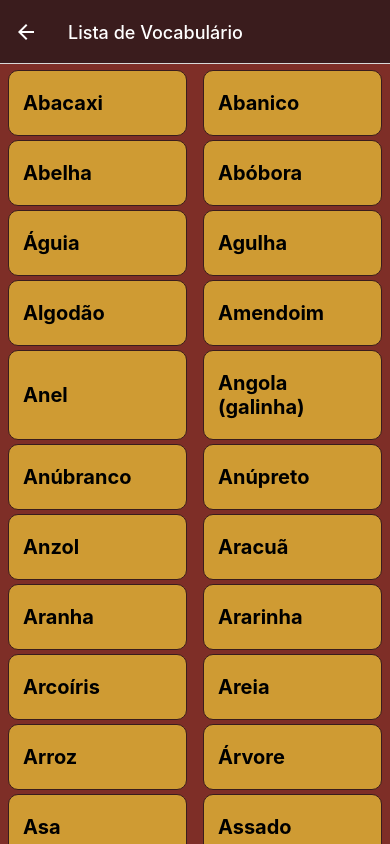
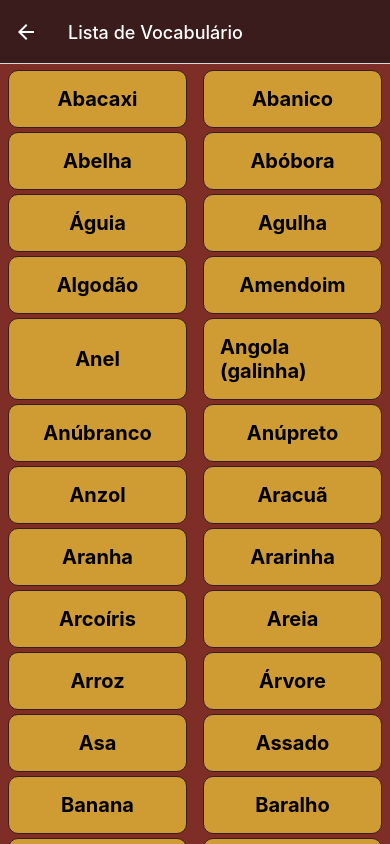
Before and after one commit to guikominami/Unati2022, a React Native app: screen /VocabularyListScreen in a window 390 px wide. Shown: the top 844 px of the page. Built offline with nearby package versions, Linux system fonts and the light colour scheme.

Commit message:
Lista de vocabulário pronta

```diff
--- a/components/CategoryGridTile.js
+++ b/components/CategoryGridTile.js
@@ -48,6 +48,7 @@ const styles = StyleSheet.create({
   title: {
     fontSize: 16,
     //fontFamily: 'open-sans-bold',
-    fontWeight: 'bold'
+    fontWeight: 'bold',
+    textAlign: 'center'
   }
 });
--- a/components/VocabularyListItem.js
+++ b/components/VocabularyListItem.js
@@ -7,12 +7,14 @@ function VocabularyListItem({ word, onPress }){
     <View style={styles.listItem}>
       <Pressable
         android_ripple={{color: '#cccccc'}}
+        onPress={onPress}
         style={styles.button}
-        onPress={onPress}
       >
-        <Text style={styles.itemText} adjustsFontSizeToFit>
-          {word}
-        </Text>
+        <View style={styles.innerContainer}>
+          <Text style={styles.itemText} adjustsFontSizeToFit numberOfLines={2}>
+            {word}
+          </Text>
+        </View>
       </Pressable>
     </View>
   )
@@ -23,21 +25,29 @@ export default VocabularyListItem;
 const styles = StyleSheet.create({
   listItem: {
     flex: 1,
+    flexDirection: 'row',
     borderColor: Colors.primary800,
     borderWidth: 1,
     borderRadius: 10,
-    padding: 8,
-    paddingVertical: 20,
-    paddingLeft: 14,
     marginVertical: 2,
     marginHorizontal: 8,
     backgroundColor: Colors.primary600,
     elevation: 4,
-    flexWrap: 'wrap',
-    justifyContent: 'center'
+    //flexWrap: 'wrap',
+    justifyContent: 'center',
+    alignItems: 'center',
+  },
+  innerContainer: {
+    flex: 1,
+    padding: 16,
+    justifyContent: 'center',
+    alignItems: 'center',
   },
   itemText: {
     fontWeight: 'bold',
     fontSize: 20,
-  }
+  },
+  button: {
+    flex: 1,
+  },
 });
--- a/screens/VocabularyListScreen.js
+++ b/screens/VocabularyListScreen.js
@@ -1,15 +1,17 @@
-import { View, FlatList, StyleSheet } from 'react-native';
+import { View, FlatList, StyleSheet, SafeAreaView } from "react-native";
 
-import { VOCABULARY } from '../data/data';
+import { VOCABULARY } from "../data/data";
 
-import VocabularyListItem from '../components/VocabularyListItem';
+import VocabularyListItem from "../components/VocabularyListItem";
 
-function VocabularyListScreen({ navigation }){
-  function renderCategoryItem(itemData){
-    function pressHandler(){
-      navigation.navigate('VocabularyLearnScreen', {
+import Colors from "../constants/colors";
+
+function VocabularyListScreen({ navigation }) {
+  function renderCategoryItem(itemData) {
+    function pressHandler() {
+      navigation.navigate("VocabularyLearnScreen", {
         wordId: itemData.item.id,
-        size: itemData.length
+        size: itemData.length,
       });
     }
 
@@ -22,14 +24,17 @@ function VocabularyListScreen({ navigation }){
   }
 
   return (
+    <SafeAreaView style={{flex: 1}}>
       <View style={styles.listContainer}>
         <FlatList
           data={VOCABULARY}
           keyExtractor={(item, index) => item.id}
           renderItem={renderCategoryItem}
           numColumns={2}
+          maxToRenderPerBatch={10}
         />
       </View>
+    </SafeAreaView>
   );
 }
 
@@ -38,5 +43,5 @@ export default VocabularyListScreen;
 const styles = StyleSheet.create({
   listContainer: {
     marginTop: 4,
-  }
-})
+  },
+});
```
Also changed, not shown: components/PrimaryButton.js (+6 -1 lines). Lines whose indentation alone changed are shown as unchanged.
